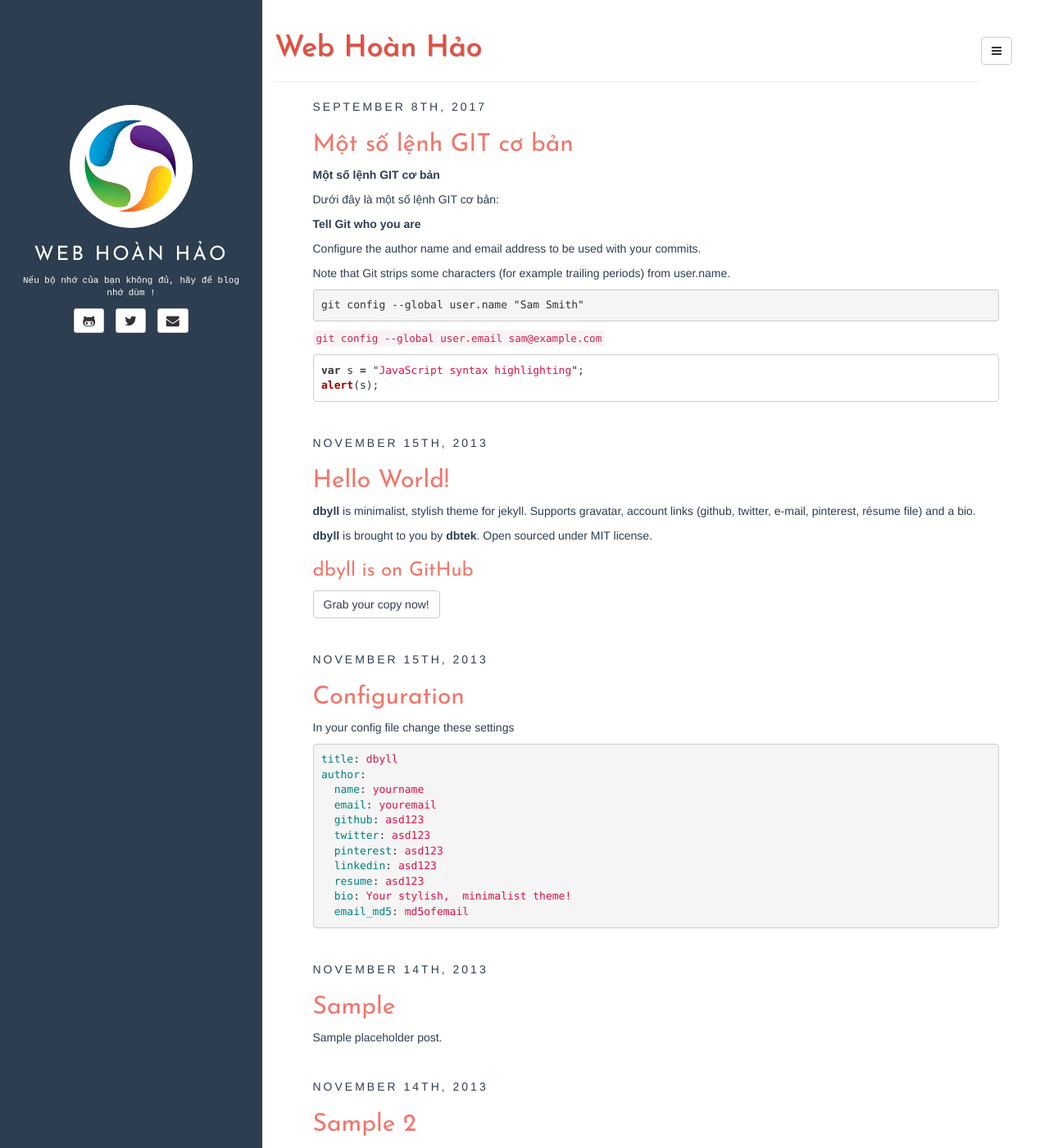
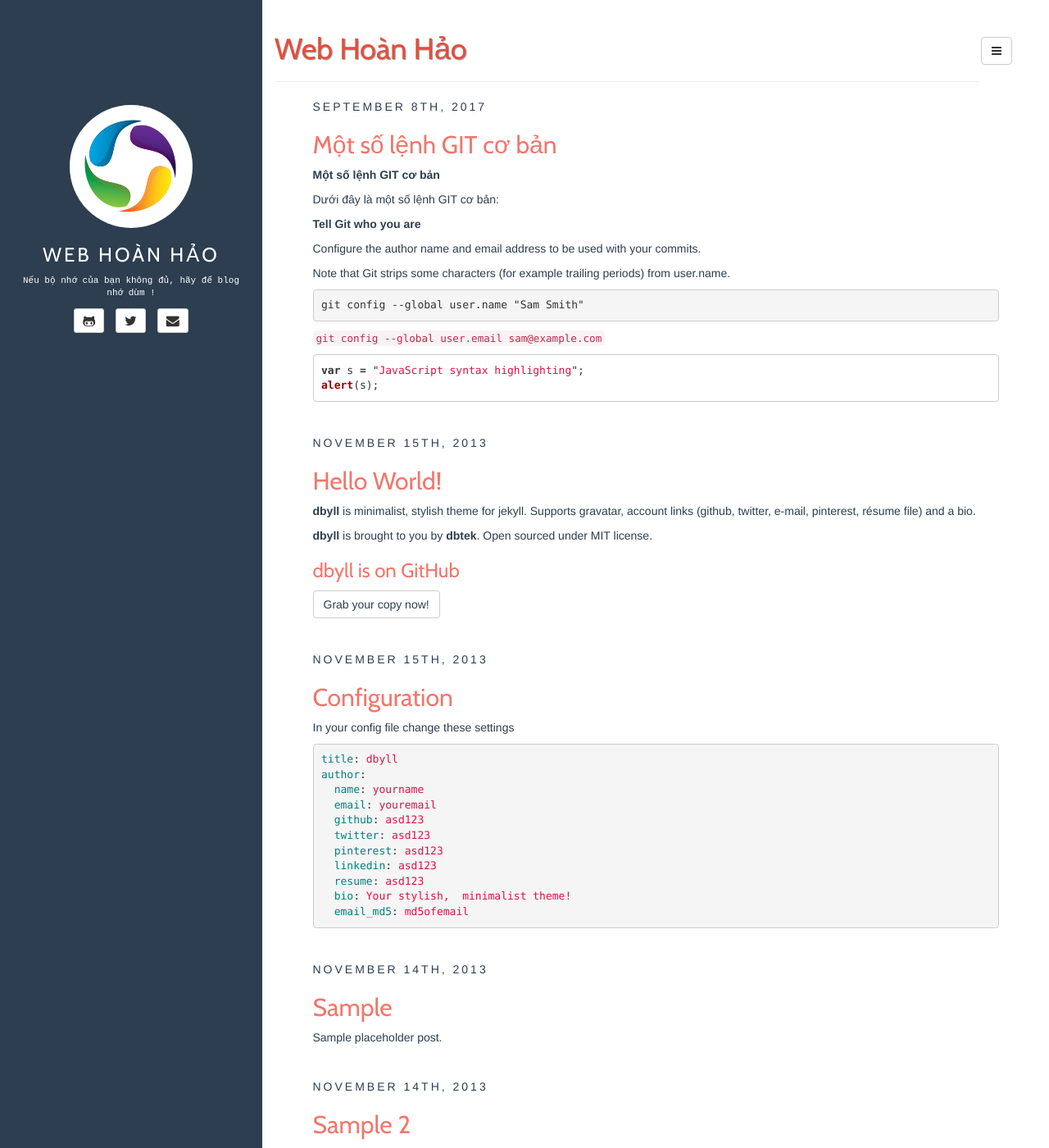
Before and after one commit to webhoanhao/webhoanhao.github.io, a Jekyll site: the page built from index.html, in a window 1280 px wide and 1400 px high. Shown: the whole window at 82% size. Built offline with Jekyll 4.4.1, drawn with Linux system fonts in a browser that asks for light colours; the list of posts is cut into pages by our own code.

Commit message:
Update style.css

```diff
--- a/assets/css/style.css
+++ b/assets/css/style.css
@@ -1,4 +1,3 @@
-@import url(//fonts.googleapis.com/css?family=Josefin+Sans);
 @import url(//fonts.googleapis.com/css?family=Cabin);
 
 body{
@@ -116,14 +115,14 @@ article.home div a, article.home pre a { color: #2c3e50; }
 article.home div a:hover, article.home pre a:hover { color: #2c3e50; text-decoration: none; }
 article img { max-width: 100%; }
 
-h1,h2,h3,h4,h5,h6 { font-family: 'Josefin Sans', sans-serif; }
+h1,h2,h3,h4,h5,h6 { font-family: 'Cabin', sans-serif; }
 article.home h1,
 article.home h2,
 article.home h3,
 article.home h4,
 article.home h5,
 article.home h6 {
-	font-family: 'Josefin Sans', sans-serif;
+	font-family: 'Cabin', sans-serif;
 	color: #f2756a;
 }
 
@@ -147,7 +146,7 @@ article.home h4 a:hover {
 
 footer {
 	padding-top: 15px;
-	font-family: 'Josefin Sans';
+	font-family: 'Cabin';
 }
 
 /* nav-vertical-tabs component */
```
